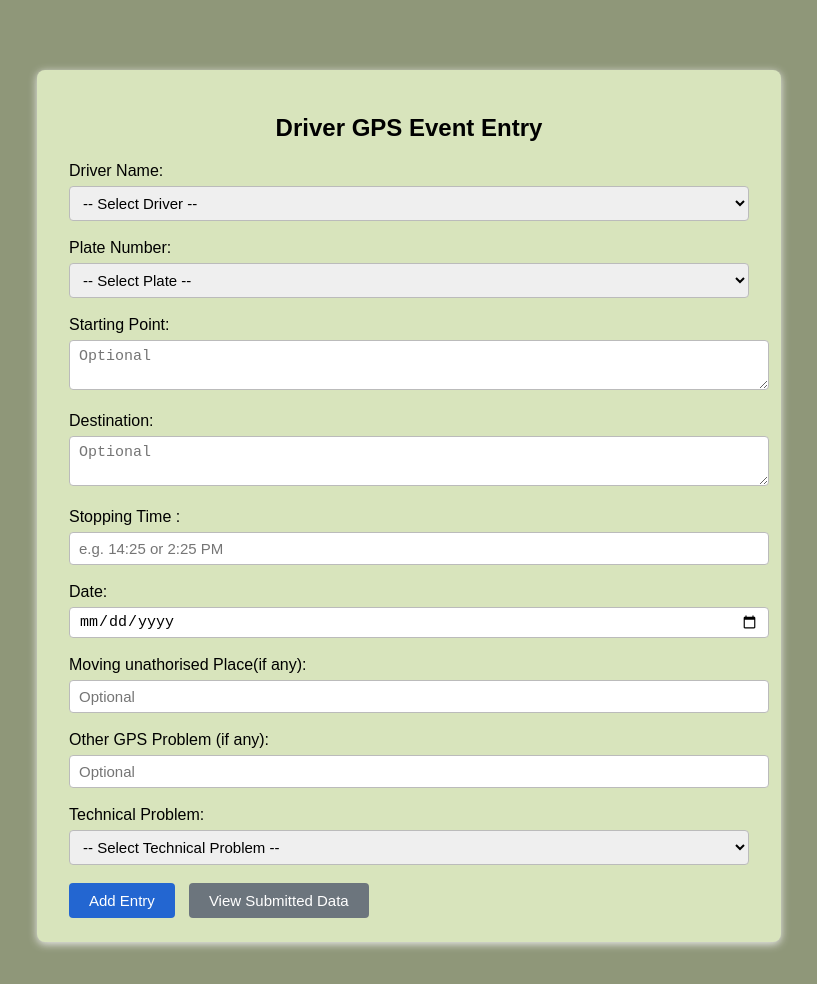
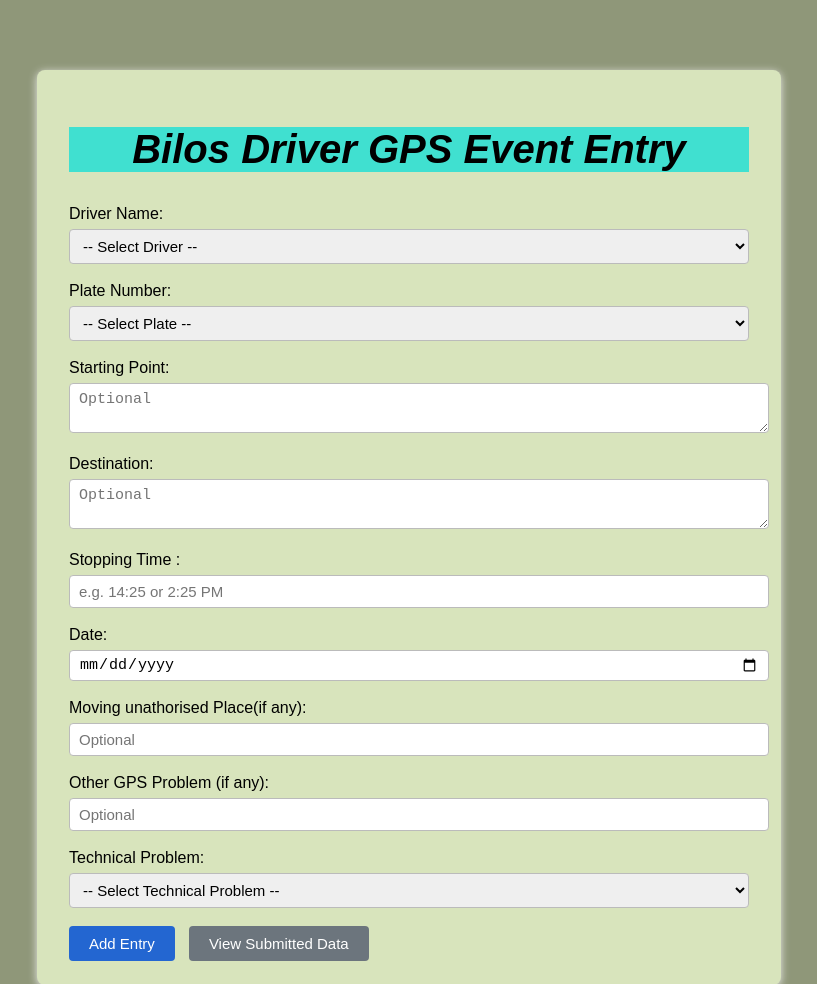
Before and after one commit to Endakmon/endex, a plain HTML site: page index.html in a window 1280 px wide. Shown: the top 984 px of the page, without its empty margins (231-1048 px from the left). Drawn offline with Linux system fonts and the light colour scheme.

Commit message:
Update index.html

```diff
--- a/index.html
+++ b/index.html
@@ -14,12 +14,12 @@
     button { padding: 9px 20px; font-size: 15px; border-radius: 4px; border: none; background: #2366d1; color: white; cursor: pointer; }
     button[type="button"] { background: #6c757d; }
     button:hover { opacity: 0.92; }
-    h2 { text-align: center; }
+    h2 {text-align:center;font-size:40px;background:#40E0D0;font-style: italic;}
   </style>
 </head>
 <body>
   <div class="container">
-    <h2>Driver GPS Event Entry</h2>
+    <h2>Bilos Driver GPS Event Entry</h2>
     <form id="gpsForm" autocomplete="off">
       <div class="form-group">
         <label for="driver">Driver Name:</label>
```
